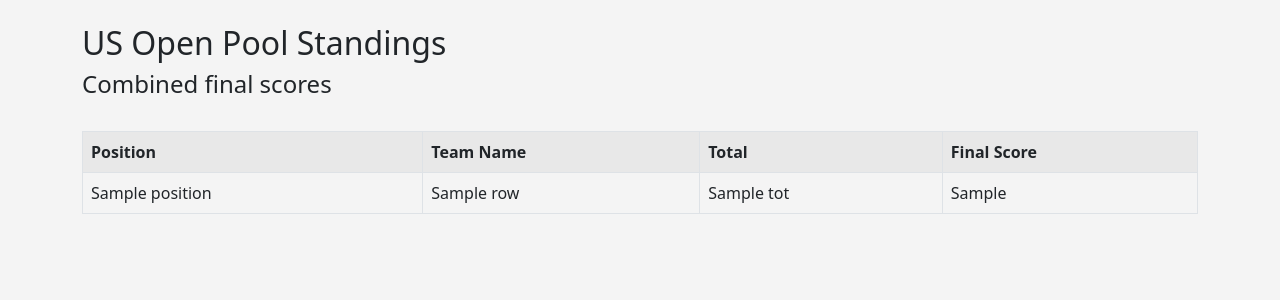
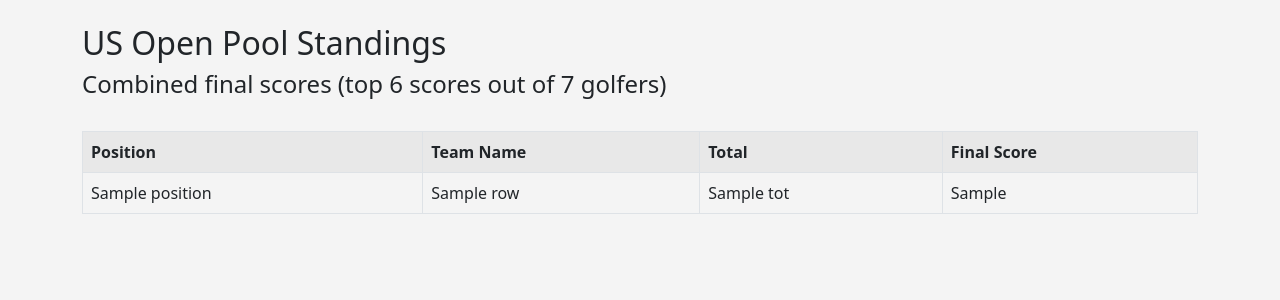
Before and after one commit to Laneville/usopen-pool, a Flask app: template templates/pool-standings.html in a window 1280 px wide. Shown: the part 56-356 px from the top of the page. Run offline with Flask 2, Linux system fonts and the light colour scheme; the template is opened without the code that fills it: most values are stand-ins (such as "Sample title", 1, 10 or a date in 2020); some libraries are stand-ins or nearby versions.

Commit message:
changed wording on pool standings page

```diff
--- a/templates/pool-standings.html
+++ b/templates/pool-standings.html
@@ -3,7 +3,7 @@
 {% block content %}
 
 <h2>US Open Pool Standings</h2>
-<h4>Combined final scores</h4>
+<h4>Combined final scores (top 6 scores out of 7 golfers)</h4>
 <br/>
 <table class="table table-hover table-bordered table-striped">
 	<tr>
```
